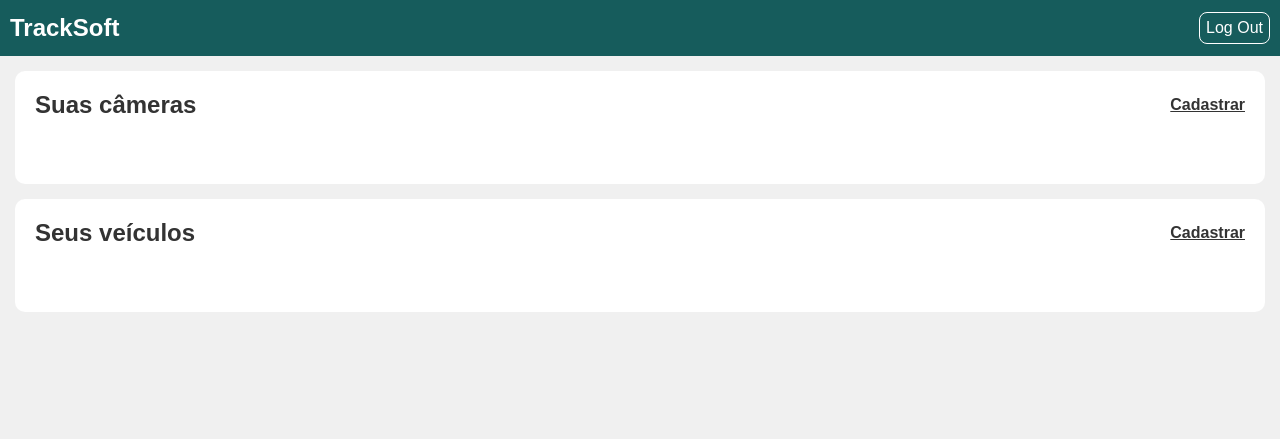
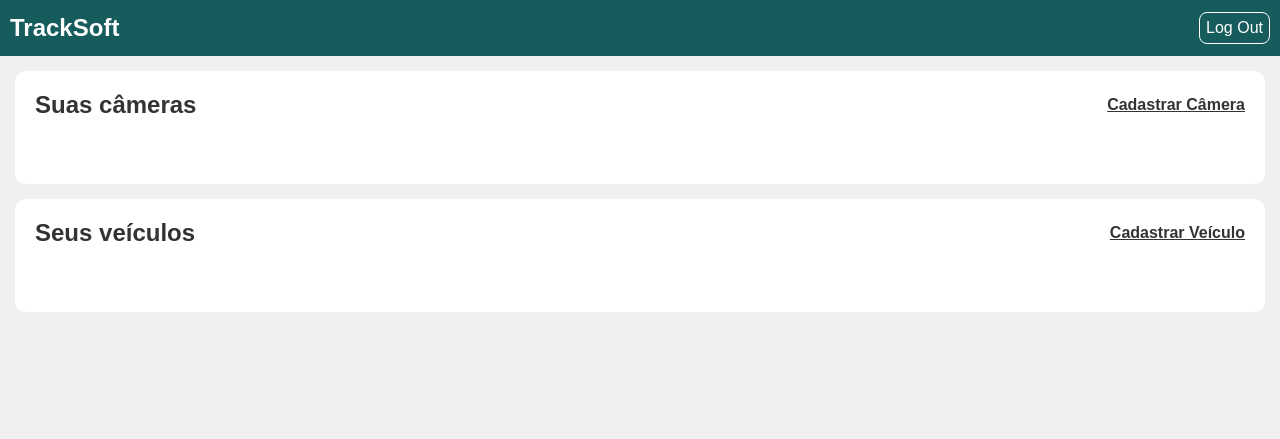
Before and after one commit to gostavok/TrackSoft, a Flask app: page /perfil in a window 1280 px wide. Shown: the top 439 px of the page. Run offline with Flask 2, Linux system fonts and the light colour scheme; a user stored in the database is signed in.

Commit message:
Modificações básicas.

```diff
--- a/Projeto/templates/inicio.html
+++ b/Projeto/templates/inicio.html
@@ -1,6 +1,6 @@
 {%extends "modelo.html"%} {%block conteudo%}
 		<form id="signup" class="flex flex-column align-center" action=/cadastro_usuario method="POST">
-			<h2>Cadastre-se para começar</h2>
+			<h2>Cadastre-se para começar:</h2>
 			<input type="text" name="nome" placeholder="Nome" />
 			<input type="text" name="email" placeholder="Email"/>
 			<input type="text" name="CPF" placeholder="CPF"/>
--- a/Projeto/templates/perfil.html
+++ b/Projeto/templates/perfil.html
@@ -22,7 +22,7 @@
             <div class="plan">
                 <div class="board-header flex align-center justify-between">
                     <h2>Suas câmeras</h2>
-                    <a href="/form_cadastro_camera">Cadastrar</a>
+                    <a href="/form_cadastro_camera">Cadastrar Câmera</a>
                 </div>
                 <div class="board flex">
                     {%for a in cameras_pessoa%}
@@ -36,7 +36,7 @@
             <div class="plan">
                 <div class="board-header flex align-center justify-between">
                     <h2>Seus veículos</h2>
-                    <a href="/form_cadastro_veiculo">Cadastrar</a>
+                    <a href="/form_cadastro_veiculo">Cadastrar Veículo</a>
                 </div>
                 <div class="board flex">
                     {%for a in carros_pessoa%}
```
